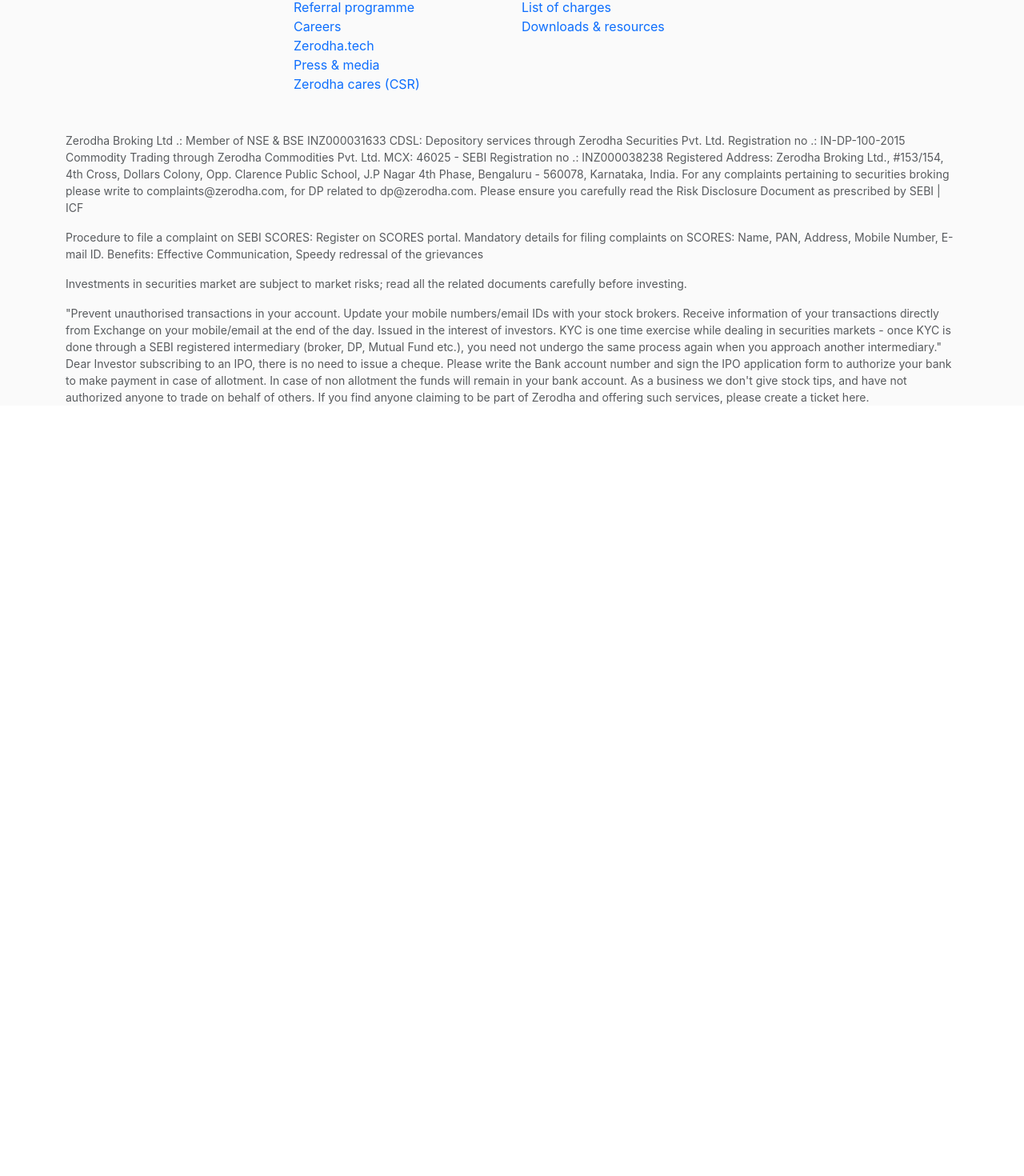
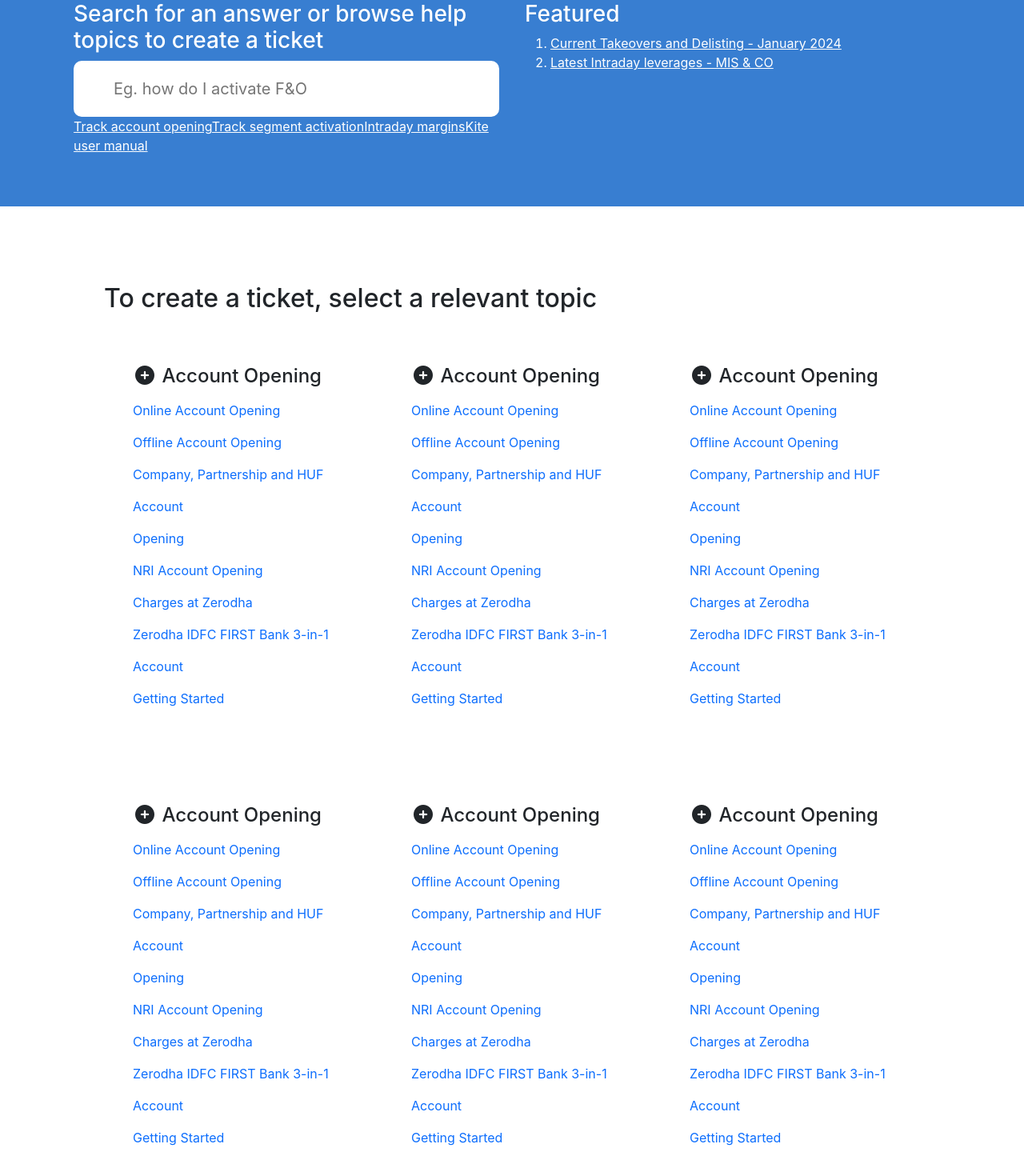
Before and after one commit to Shalini-123git/Zerodha-Clone, a React (Vite) app in the folder frontend/: page /support in a window 1280 px wide. Shown: the part 269-1739 px from the top of the page at 80% size. Before the commit the page ends 800 px from the top, so only its background shows below. Built offline with nearby package versions, Linux system fonts and the light colour scheme.

Commit message:
Added Support Component

```diff
--- a/frontend/src/index.css
+++ b/frontend/src/index.css
@@ -19,3 +19,26 @@
 .dec a{
     text-decoration: none;
 }
+
+#supportHero{
+  background-color: rgb(56, 126, 209);
+  color: white;
+}
+
+#supportHero a{
+  color: white;
+}
+
+#supportWrapper{
+  display: flex;
+  justify-content: space-between;
+  margin: 0 150px;
+}
+
+#supportHero input{
+  padding: 20px 50px;
+  width: 100%;
+  font-size: 20px;
+  border-radius: 10px;
+  border: none;
+}
--- a/frontend/src/landing_page/supports/CreateTicket.jsx
+++ b/frontend/src/landing_page/supports/CreateTicket.jsx
@@ -1,11 +1,235 @@
 import React from "react";
 
 function CreateTicket() {
-    return (
-        <div>
-            <h1>CreateTicket page</h1>
+  return (
+    <div className="container">
+      <div className="row p-5 mt-5 mb-5">
+        <h1 className="fs-2">To create a ticket, select a relevant topic</h1>
+        <div className="col-4 p-5 mt-2 mb-2">
+          <h4 className="">
+            <i class="fa fa-plus-circle" aria-hidden="true"></i> Account Opening
+          </h4>
+          <a href="" style={{ textDecoration: "none", lineHeight: "2.5" }}>
+            Online Account Opening
+          </a>
+          <br />
+          <a href="" style={{ textDecoration: "none", lineHeight: "2.5" }}>
+            Offline Account Opening
+          </a>
+          <br />
+          <a href="" style={{ textDecoration: "none", lineHeight: "2.5" }}>
+            Company, Partnership and HUF Account
+          </a>
+          <br />
+          <a href="" style={{ textDecoration: "none", lineHeight: "2.5" }}>
+            Opening
+          </a>
+          <br />
+          <a href="" style={{ textDecoration: "none", lineHeight: "2.5" }}>
+            NRI Account Opening
+          </a>
+          <br />
+          <a href="" style={{ textDecoration: "none", lineHeight: "2.5" }}>
+            Charges at Zerodha
+          </a>
+          <br />
+          <a href="" style={{ textDecoration: "none", lineHeight: "2.5" }}>
+            Zerodha IDFC FIRST Bank 3-in-1 Account
+          </a>
+          <br />
+          <a href="" style={{ textDecoration: "none", lineHeight: "2.5" }}>
+            Getting Started
+          </a>
+          <br />
         </div>
-    )
+        <div className="col-4 p-5 mt-2 mb-2">
+          <h4 className="">
+            <i class="fa fa-plus-circle" aria-hidden="true"></i> Account Opening
+          </h4>
+          <a href="" style={{ textDecoration: "none", lineHeight: "2.5" }}>
+            Online Account Opening
+          </a>
+          <br />
+          <a href="" style={{ textDecoration: "none", lineHeight: "2.5" }}>
+            Offline Account Opening
+          </a>
+          <br />
+          <a href="" style={{ textDecoration: "none", lineHeight: "2.5" }}>
+            Company, Partnership and HUF Account
+          </a>
+          <br />
+          <a href="" style={{ textDecoration: "none", lineHeight: "2.5" }}>
+            Opening
+          </a>
+          <br />
+          <a href="" style={{ textDecoration: "none", lineHeight: "2.5" }}>
+            NRI Account Opening
+          </a>
+          <br />
+          <a href="" style={{ textDecoration: "none", lineHeight: "2.5" }}>
+            Charges at Zerodha
+          </a>
+          <br />
+          <a href="" style={{ textDecoration: "none", lineHeight: "2.5" }}>
+            Zerodha IDFC FIRST Bank 3-in-1 Account
+          </a>
+          <br />
+          <a href="" style={{ textDecoration: "none", lineHeight: "2.5" }}>
+            Getting Started
+          </a>
+          <br />
+        </div>
+        <div className="col-4 p-5 mt-2 mb-2">
+          <h4 className="">
+            <i class="fa fa-plus-circle" aria-hidden="true"></i> Account Opening
+          </h4>
+          <a href="" style={{ textDecoration: "none", lineHeight: "2.5" }}>
+            Online Account Opening
+          </a>
+          <br />
+          <a href="" style={{ textDecoration: "none", lineHeight: "2.5" }}>
+            Offline Account Opening
+          </a>
+          <br />
+          <a href="" style={{ textDecoration: "none", lineHeight: "2.5" }}>
+            Company, Partnership and HUF Account
+          </a>
+          <br />
+          <a href="" style={{ textDecoration: "none", lineHeight: "2.5" }}>
+            Opening
+          </a>
+          <br />
+          <a href="" style={{ textDecoration: "none", lineHeight: "2.5" }}>
+            NRI Account Opening
+          </a>
+          <br />
+          <a href="" style={{ textDecoration: "none", lineHeight: "2.5" }}>
+            Charges at Zerodha
+          </a>
+          <br />
+          <a href="" style={{ textDecoration: "none", lineHeight: "2.5" }}>
+            Zerodha IDFC FIRST Bank 3-in-1 Account
+          </a>
+          <br />
+          <a href="" style={{ textDecoration: "none", lineHeight: "2.5" }}>
+            Getting Started
+          </a>
+          <br />
+        </div>
+        <div className="col-4 p-5 mt-2 mb-2">
+          <h4 className="">
+            <i class="fa fa-plus-circle" aria-hidden="true"></i> Account Opening
+          </h4>
+          <a href="" style={{ textDecoration: "none", lineHeight: "2.5" }}>
+            Online Account Opening
+          </a>
+          <br />
+          <a href="" style={{ textDecoration: "none", lineHeight: "2.5" }}>
+            Offline Account Opening
+          </a>
+          <br />
+          <a href="" style={{ textDecoration: "none", lineHeight: "2.5" }}>
+            Company, Partnership and HUF Account
+          </a>
+          <br />
+          <a href="" style={{ textDecoration: "none", lineHeight: "2.5" }}>
+            Opening
+          </a>
+          <br />
+          <a href="" style={{ textDecoration: "none", lineHeight: "2.5" }}>
+            NRI Account Opening
+          </a>
+          <br />
+          <a href="" style={{ textDecoration: "none", lineHeight: "2.5" }}>
+            Charges at Zerodha
+          </a>
+          <br />
+          <a href="" style={{ textDecoration: "none", lineHeight: "2.5" }}>
+            Zerodha IDFC FIRST Bank 3-in-1 Account
+          </a>
+          <br />
+          <a href="" style={{ textDecoration: "none", lineHeight: "2.5" }}>
+            Getting Started
+          </a>
+          <br />
+        </div>
+        <div className="col-4 p-5 mt-2 mb-2">
+          <h4 className="">
+            <i class="fa fa-plus-circle" aria-hidden="true"></i> Account Opening
+          </h4>
+          <a href="" style={{ textDecoration: "none", lineHeight: "2.5" }}>
+            Online Account Opening
+          </a>
+          <br />
+          <a href="" style={{ textDecoration: "none", lineHeight: "2.5" }}>
+            Offline Account Opening
+          </a>
+          <br />
+          <a href="" style={{ textDecoration: "none", lineHeight: "2.5" }}>
+            Company, Partnership and HUF Account
+          </a>
+          <br />
+          <a href="" style={{ textDecoration: "none", lineHeight: "2.5" }}>
+            Opening
+          </a>
+          <br />
+          <a href="" style={{ textDecoration: "none", lineHeight: "2.5" }}>
+            NRI Account Opening
+          </a>
+          <br />
+          <a href="" style={{ textDecoration: "none", lineHeight: "2.5" }}>
+            Charges at Zerodha
+          </a>
+          <br />
+          <a href="" style={{ textDecoration: "none", lineHeight: "2.5" }}>
+            Zerodha IDFC FIRST Bank 3-in-1 Account
+          </a>
+          <br />
+          <a href="" style={{ textDecoration: "none", lineHeight: "2.5" }}>
+            Getting Started
+          </a>
+          <br />
+        </div>
+        <div className="col-4 p-5 mt-2 mb-2">
+          <h4 className="">
+            <i class="fa fa-plus-circle" aria-hidden="true"></i> Account Opening
+          </h4>
+          <a href="" style={{ textDecoration: "none", lineHeight: "2.5" }}>
+            Online Account Opening
+          </a>
+          <br />
+          <a href="" style={{ textDecoration: "none", lineHeight: "2.5" }}>
+            Offline Account Opening
+          </a>
+          <br />
+          <a href="" style={{ textDecoration: "none", lineHeight: "2.5" }}>
+            Company, Partnership and HUF Account
+          </a>
+          <br />
+          <a href="" style={{ textDecoration: "none", lineHeight: "2.5" }}>
+            Opening
+          </a>
+          <br />
+          <a href="" style={{ textDecoration: "none", lineHeight: "2.5" }}>
+            NRI Account Opening
+          </a>
+          <br />
+          <a href="" style={{ textDecoration: "none", lineHeight: "2.5" }}>
+            Charges at Zerodha
+          </a>
+          <br />
+          <a href="" style={{ textDecoration: "none", lineHeight: "2.5" }}>
+            Zerodha IDFC FIRST Bank 3-in-1 Account
+          </a>
+          <br />
+          <a href="" style={{ textDecoration: "none", lineHeight: "2.5" }}>
+            Getting Started
+          </a>
+          <br />
+        </div>
+      </div>
+    </div>
+  );
 }
 
 export default CreateTicket;
--- a/frontend/src/landing_page/supports/Hero.jsx
+++ b/frontend/src/landing_page/supports/Hero.jsx
@@ -1,11 +1,38 @@
 import React from "react";
 
 function Hero() {
-    return (
-        <div>
-            <h1>Hero page</h1>
+  return (
+    <section className="container-fluid" id="supportHero">
+      <div className="p-5 " id="supportWrapper">
+        <h4>Support Portal</h4>
+        <a href="">Track Tickets</a>
+      </div>
+      <div className="row p-5 m-3">
+        <div className="col-6 p-3">
+          <h1 className="fs-3">
+            Search for an answer or browse help topics to create a ticket
+          </h1>
+          <input placeholder="Eg. how do I activate F&O" />
+          <br />
+          <a href="">Track account opening</a>
+          <a href="">Track segment activation</a>
+          <a href="">Intraday margins</a>
+          <a href="">Kite user manual</a>
         </div>
-    )
+        <div className="col-6 p-3">
+          <h1 className="fs-3">Featured</h1>
+          <ol>
+            <li>
+              <a href="">Current Takeovers and Delisting - January 2024</a>
+            </li>
+            <li>
+              <a href="">Latest Intraday leverages - MIS & CO</a>
+            </li>
+          </ol>
+        </div>
+      </div>
+    </section>
+  );
 }
 
 export default Hero;
--- a/frontend/src/landing_page/supports/SupportPage.jsx
+++ b/frontend/src/landing_page/supports/SupportPage.jsx
@@ -1,11 +1,15 @@
 import React from "react";
 
+import Hero from "./Hero";
+import CreateTicket from "./CreateTicket";
+
 function SupportPage() {
-    return (
-        <div>
-            <h1>support page</h1>
-        </div>
-    )
+  return (
+    <>
+      <Hero />
+      <CreateTicket />
+    </>
+  );
 }
 
 export default SupportPage;
```
